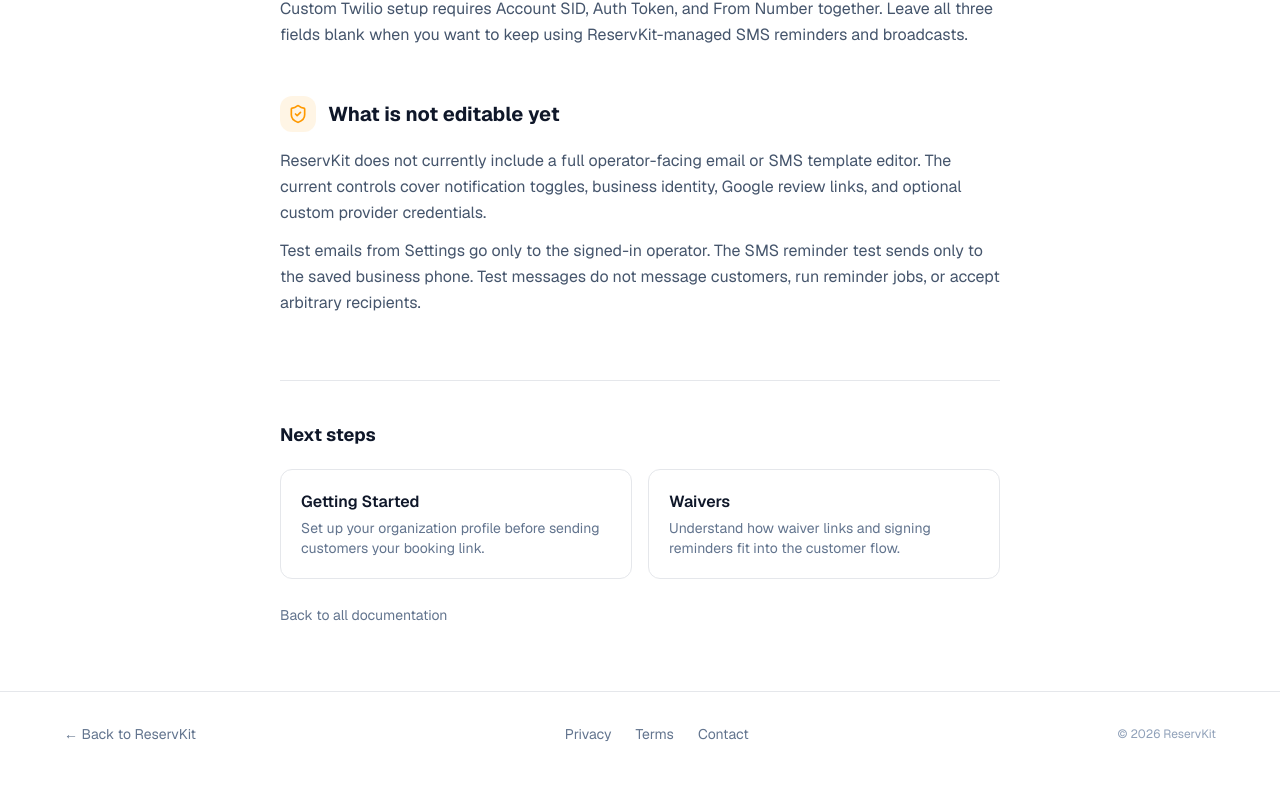
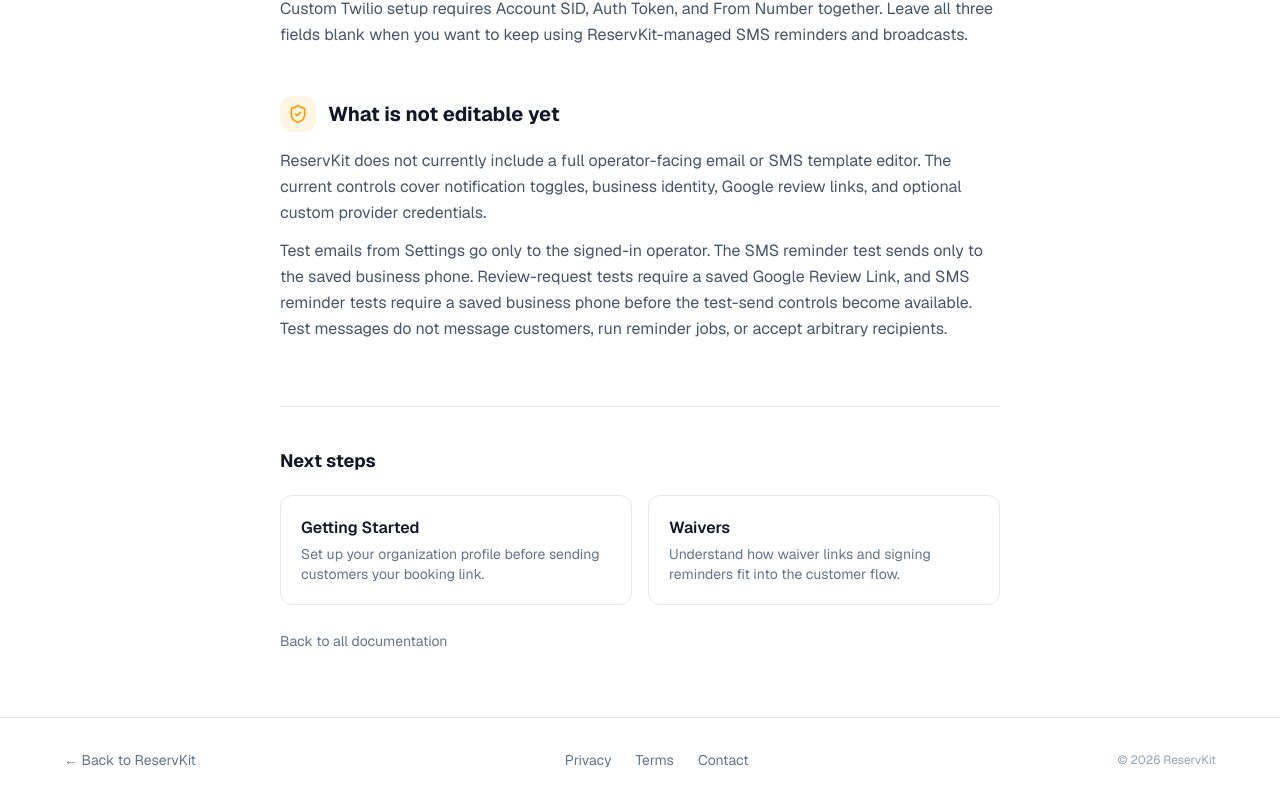
Before and after one commit to Cortana-Ops/reservkit-landing, a Next.js app: page /docs/notifications in a window 1280 px wide. Shown: the part 1938-2740 px from the top of the page. Before the commit the page ends 2714 px from the top, so only its background shows below. Built offline with nearby package versions, Linux system fonts and the light colour scheme.

Commit message:
Align notification test prerequisites

```diff
--- a/app/docs/notifications/page.tsx
+++ b/app/docs/notifications/page.tsx
@@ -167,7 +167,9 @@ export default function Notifications() {
               </p>
               <p>
                 Test emails from Settings go only to the signed-in operator. The SMS reminder test sends only to the saved
-                business phone. Test messages do not message customers, run reminder jobs, or accept arbitrary recipients.
+                business phone. Review-request tests require a saved Google Review Link, and SMS reminder tests require
+                a saved business phone before the test-send controls become available. Test messages do not message
+                customers, run reminder jobs, or accept arbitrary recipients.
               </p>
             </div>
           </section>
--- a/scripts/check-content.mjs
+++ b/scripts/check-content.mjs
@@ -349,9 +349,12 @@ const required = [
   { file: "app/docs/notifications/page.tsx", text: "does not currently include a full operator-facing email or SMS template editor" },
   { file: "app/docs/notifications/page.tsx", text: "Test emails from Settings go only to the signed-in operator" },
   { file: "app/docs/notifications/page.tsx", text: "The SMS reminder test sends only to the saved" },
-  { file: "app/docs/notifications/page.tsx", text: "Test messages do not message customers, run reminder jobs, or accept arbitrary recipients" },
+  { file: "app/docs/notifications/page.tsx", text: "Review-request tests require a saved Google Review Link" },
+  { file: "app/docs/notifications/page.tsx", text: "SMS reminder tests require" },
+  { file: "app/docs/notifications/page.tsx", text: "customers, run reminder jobs, or accept arbitrary recipients" },
   { file: "app/docs/notifications/page.tsx", text: "Abandoned booking recovery" },
   { file: "docs/MARKETING_PRODUCT_FACTS.md", text: "the SMS reminder test sends only to the saved business phone" },
+  { file: "docs/MARKETING_PRODUCT_FACTS.md", text: "review-request tests require a saved Google Review Link" },
   { file: "app/docs/waivers/page.tsx", text: "Collect digital waivers for activities that require them" },
   { file: "app/docs/waivers/page.tsx", text: "waiver language reviewed for your business" },
   { file: "app/docs/waivers/page.tsx", text: "counsel, insurer, and operating requirements" },
--- a/scripts/check-live.mjs
+++ b/scripts/check-live.mjs
@@ -38,6 +38,8 @@ const sharedRequiredByRoute = {
     "Custom Twilio setup requires Account SID, Auth Token, and From Number together",
     "does not currently include a full operator-facing email or SMS template editor",
     "The SMS reminder test sends only to the saved business phone",
+    "Review-request tests require a saved Google Review Link",
+    "SMS reminder tests require",
     "Test messages do not message customers, run reminder jobs, or accept arbitrary recipients",
     "Abandoned booking recovery",
   ],
```
Also changed, not shown: 2 other files (tests, documents, lock files or other folders).
